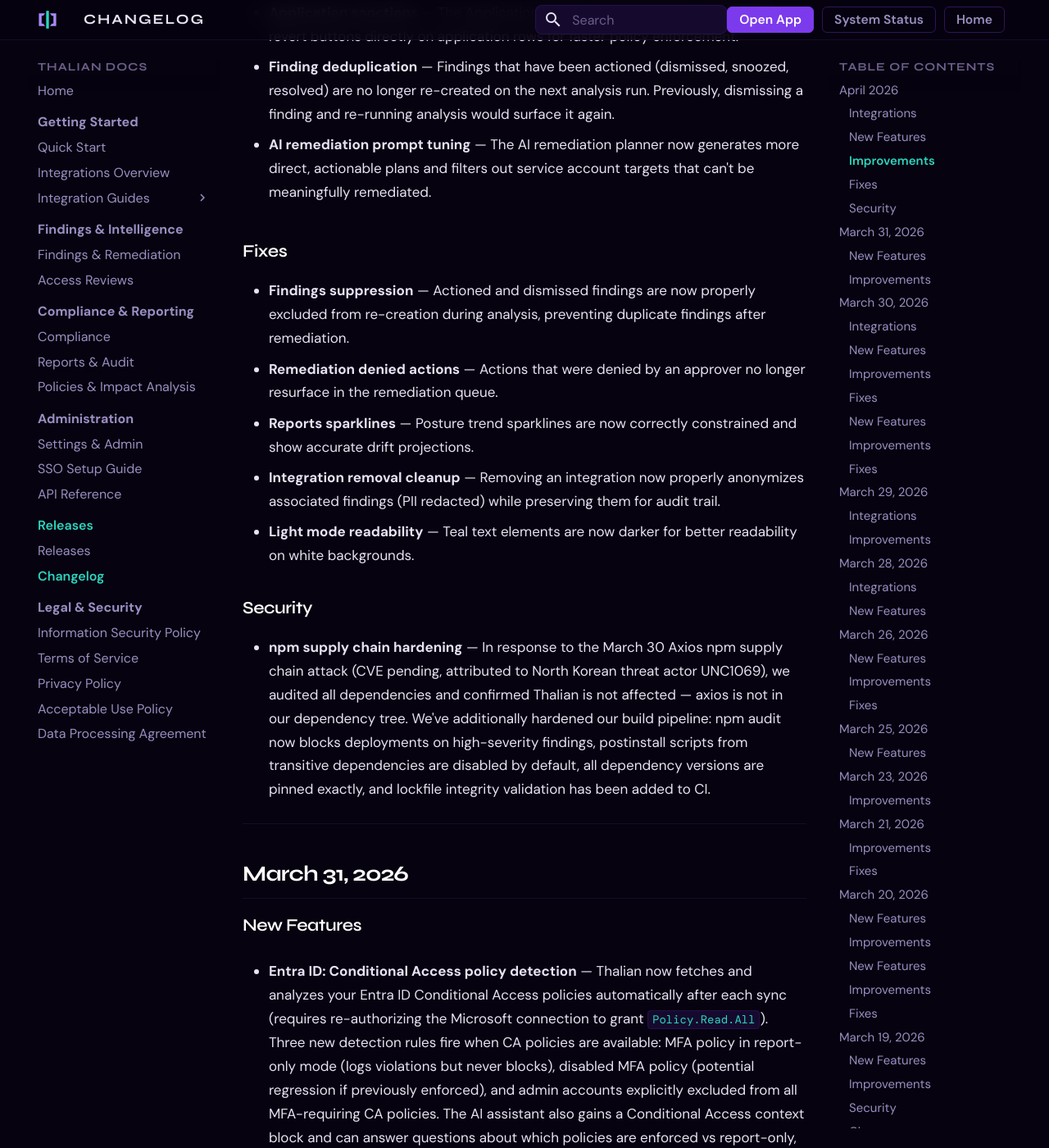
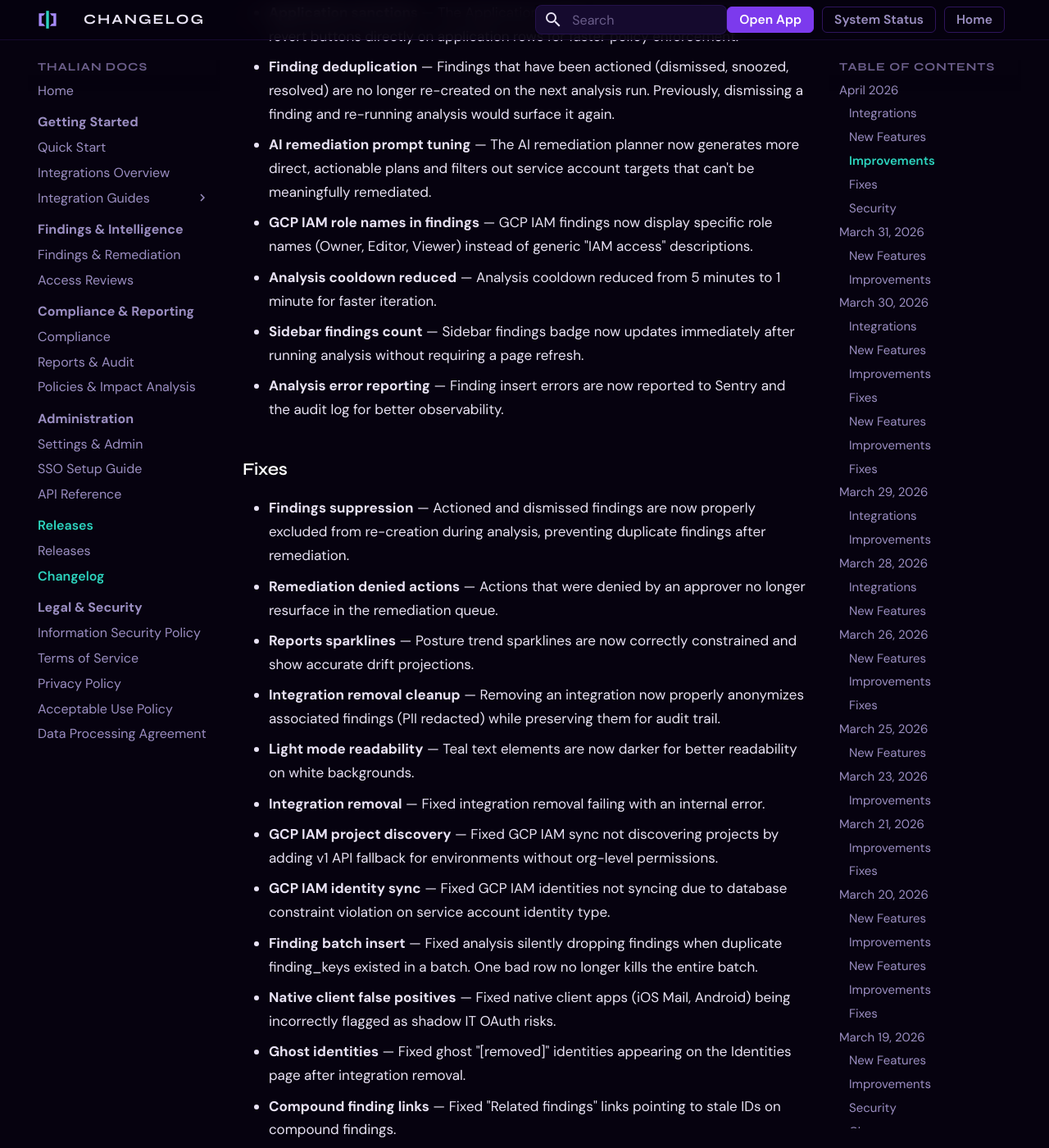
Before and after one commit to tori-mf13/thalian-docs, an MkDocs documentation site: the page built from docs/changelog.md, in a window 1280 px wide and 1400 px high, scrolled down 2194 px. Shown: the whole window at 82% size. Built offline with MkDocs 1.6.1 and Material for MkDocs 9.7.7, drawn with Linux system fonts in a browser that asks for light colours; some of the changed text lies outside the part shown.

Commit message:
docs: add April 2026 changelog entries — GCP fixes, analysis improvements, removal cleanup

```diff
--- a/docs/changelog.md
+++ b/docs/changelog.md
@@ -42,6 +42,14 @@ Notable changes, new features, and fixes for the Thalian platform.
 
 - **AI remediation prompt tuning** — The AI remediation planner now generates more direct, actionable plans and filters out service account targets that can't be meaningfully remediated.
 
+- **GCP IAM role names in findings** — GCP IAM findings now display specific role names (Owner, Editor, Viewer) instead of generic "IAM access" descriptions.
+
+- **Analysis cooldown reduced** — Analysis cooldown reduced from 5 minutes to 1 minute for faster iteration.
+
+- **Sidebar findings count** — Sidebar findings badge now updates immediately after running analysis without requiring a page refresh.
+
+- **Analysis error reporting** — Finding insert errors are now reported to Sentry and the audit log for better observability.
+
 ### Fixes
 
 - **Findings suppression** — Actioned and dismissed findings are now properly excluded from re-creation during analysis, preventing duplicate findings after remediation.
@@ -49,6 +57,15 @@ Notable changes, new features, and fixes for the Thalian platform.
 - **Reports sparklines** — Posture trend sparklines are now correctly constrained and show accurate drift projections.
 - **Integration removal cleanup** — Removing an integration now properly anonymizes associated findings (PII redacted) while preserving them for audit trail.
 - **Light mode readability** — Teal text elements are now darker for better readability on white backgrounds.
+- **Integration removal** — Fixed integration removal failing with an internal error.
+- **GCP IAM project discovery** — Fixed GCP IAM sync not discovering projects by adding v1 API fallback for environments without org-level permissions.
+- **GCP IAM identity sync** — Fixed GCP IAM identities not syncing due to database constraint violation on service account identity type.
+- **Finding batch insert** — Fixed analysis silently dropping findings when duplicate finding_keys existed in a batch. One bad row no longer kills the entire batch.
+- **Native client false positives** — Fixed native client apps (iOS Mail, Android) being incorrectly flagged as shadow IT OAuth risks.
+- **Ghost identities** — Fixed ghost "[removed]" identities appearing on the Identities page after integration removal.
+- **Compound finding links** — Fixed "Related findings" links pointing to stale IDs on compound findings.
+- **Orphaned entities** — Fixed orphaned entities persisting after integration removal by changing FK constraints to CASCADE.
+- **GCP IAM remediation buttons** — Fixed remediation buttons showing app-centric actions instead of identity actions on GCP IAM findings.
 
 ### Security
 
```
